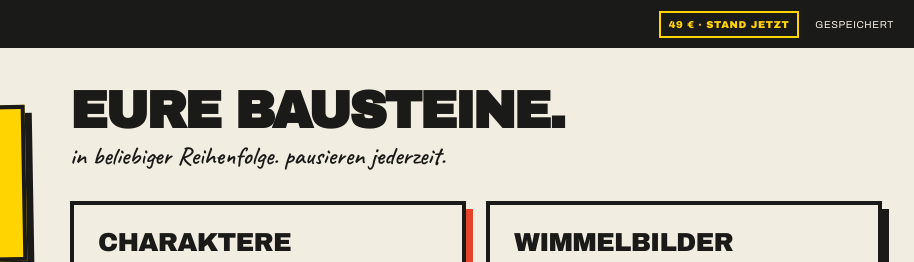
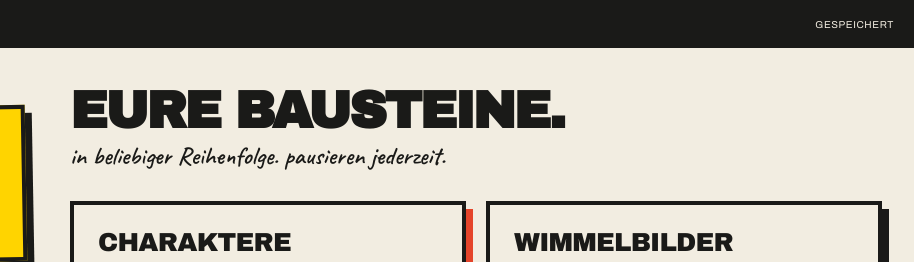
Before and after one commit to Kesikes/wimmel-wizzard-web, a website: page wimmel-wizard-v3/public/app.html in a window 1280 px wide. Shown: the top 262 px of the page, 366-1280 px from the left. Drawn offline with Linux system fonts and the light colour scheme.

Commit message:
Header fixieren (position: fixed statt sticky), Preis-Label aus Header entfernen

```diff
--- a/wimmel-wizard-v3/public/app.html
+++ b/wimmel-wizard-v3/public/app.html
@@ -25,7 +25,6 @@
       </a>
       <nav id="desktop-nav" style="display: none;" aria-label="Fortschritt"></nav>
       <span id="app-saved-label" style="display: none; margin-left: auto; font-family: 'Archivo', sans-serif; font-size: 12px; letter-spacing: .05em; text-transform: uppercase; color: var(--paper-a65);">alles gespeichert</span>
-      <span id="price-label" class="h-black" style="flex: none; font-size: 10px; letter-spacing: .06em; color: var(--yellow); border: 2px solid var(--yellow); padding: 6px 8px;"></span>
       <button type="button" id="save-hint" style="flex: none; background: none; border: 2px solid var(--paper-a40); color: var(--paper); font-family: 'Archivo', sans-serif; font-size: 10px; letter-spacing: .06em; text-transform: uppercase; padding: 6px 8px; min-height: 32px;">gespeichert</button>
       <button type="button" id="btn-weitermachen" class="h-black" style="display: none; background: var(--red); color: var(--paper); font-size: 13px; padding: 12px 16px; border: 3px solid var(--paper); transform: rotate(-2deg); cursor: pointer;">Weitermachen</button>
     </div>
--- a/wimmel-wizard-v3/public/css/app.css
+++ b/wimmel-wizard-v3/public/css/app.css
@@ -3,7 +3,17 @@
    Quelle: referenz/App-Flow-v4-OatlyWimmel.dc.html
    ========================================================================== */
 
-.app-header { position: sticky; top: 0; z-index: 60; background: var(--ink); color: var(--paper); }
+/* Design-Korrektur (07.09.2026, "Header fixieren"): war position:sticky, jetzt echtes
+   position:fixed -- bleibt so immer oben, unabhaengig von Scroll-Position (sticky "klebt" nur
+   relativ zum eigenen Elternelement, was auf sehr langen Screens theoretisch Raum fuer Abweichungen
+   liess). Auf Mobil (< 1024px) an die Breite/Zentrierung des 430px-App-Shells angeglichen (gleiches
+   Muster wie .bottom-bar unten); auf Desktop (siehe @media 1024px weiter unten) wieder volle
+   Viewport-Breite wie zuvor, mit intern zentriertem .app-header-inner. #screen-root bekommt den
+   dadurch fehlenden Platz per JS zurueck (app-shell.js: syncHeaderSpacing()). */
+.app-header {
+  position: fixed; top: 0; left: 50%; z-index: 60; width: 100%; max-width: var(--container-max);
+  transform: translateX(-50%); background: var(--ink); color: var(--paper);
+}
 
 .rail-btn {
   flex: none; cursor: pointer; font-family: 'Archivo Black', sans-serif; font-size: 9px;
@@ -62,6 +72,9 @@ textarea.field { min-height: 108px; resize: none; padding: 11px; line-height: 1.
    Quelle: referenz/Desktop-v4-OatlyWimmel.dc.html
    ========================================================================== */
 @media (min-width: 1024px) {
+  /* Fixed-Header auf Desktop wieder volle Viewport-Breite (wie vorher via sticky im dann
+     max-width:none-.app-shell) -- .app-header-inner bleibt separat auf 1360px zentriert. */
+  .app-header { left: 0; width: 100%; max-width: none; transform: none; }
   #app-header-mobile-row2 { display: none; }
   #app-header .app-header-inner { max-width: var(--desktop-max); margin: 0 auto; padding: 12px 32px; gap: 26px; }
   #desktop-nav { display: flex; gap: 8px; margin-left: 18px; }
--- a/wimmel-wizard-v3/public/js/app-shell.js
+++ b/wimmel-wizard-v3/public/js/app-shell.js
@@ -38,8 +38,25 @@ function renderRail() {
   });
 }
 
-function renderPriceLabel() {
-  document.getElementById("price-label").textContent = AppState.currentPrice() + " · Stand jetzt";
+// ENTFERNT (Live-Test 07.09.2026: "'49 € Stand jetzt' bitte weglassen, nur 'gespeichert'
+// stehen lassen"): renderPriceLabel() + das zugehoerige #price-label-Element in app.html sind raus.
+// AppState.currentPrice()/priceForTier() (state.js) bleiben unangetastet -- die werden weiterhin
+// vom Dashboard ("Stand jetzt"-Karte) und beim Bestellen gebraucht, nur die Kopie im Header faellt weg.
+
+// NEU (Live-Test 07.09.2026: "Header fixieren, auf der App-Seite genau so nach unten verlaengert
+// um den Platz der Prozess-Buttons"): #app-header ist jetzt position:fixed statt sticky (siehe
+// app.css) -- damit bleibt er wirklich IMMER oben, unabhaengig von Scroll-Position, statt sich nur
+// "klebrig" zu verhalten. Da fixed-Elemente aus dem normalen Fluss rausfallen, braucht #screen-root
+// einen kompensierenden Top-Abstand in exakter Hoehe des Headers (Logo-Zeile + Rail-Zeile mobil,
+// nur Logo-Zeile auf Desktop, siehe app.css @media 1024px -- #app-header-mobile-row2 wird dort
+// ausgeblendet). Bewusst per JS aus der tatsaechlich gerenderten Hoehe berechnet (offsetHeight)
+// statt eines hartcodierten Pixelwerts pro Breakpoint -- bleibt so auch dann korrekt, wenn sich der
+// Header-Inhalt spaeter nochmal aendert, und faengt den Breakpoint-Wechsel (Rail-Zeile
+// erscheint/verschwindet bei 1024px) per Resize-Listener ab.
+function syncHeaderSpacing() {
+  const header = document.getElementById("app-header");
+  const root = document.getElementById("screen-root");
+  if (header && root) root.style.paddingTop = header.offsetHeight + "px";
 }
 
 function renderBottomBar() {
@@ -101,13 +118,12 @@ function renderScreen() {
     root.appendChild(el('<div class="scr-pad"><p>Screen „' + Router.current + '“ wird noch gebaut.</p></div>'));
   }
   renderRail();
-  renderPriceLabel();
   renderBottomBar();
+  syncHeaderSpacing();
 }
 
 Router.onChange(renderScreen);
 AppState.onChange(() => {
-  renderPriceLabel();
   renderRail();
   renderSaveHint();
 });
@@ -115,3 +131,4 @@ AppState.onChange(() => {
 document.addEventListener("DOMContentLoaded", () => {
   Router.resolve();
 });
+window.addEventListener("resize", syncHeaderSpacing);
```
